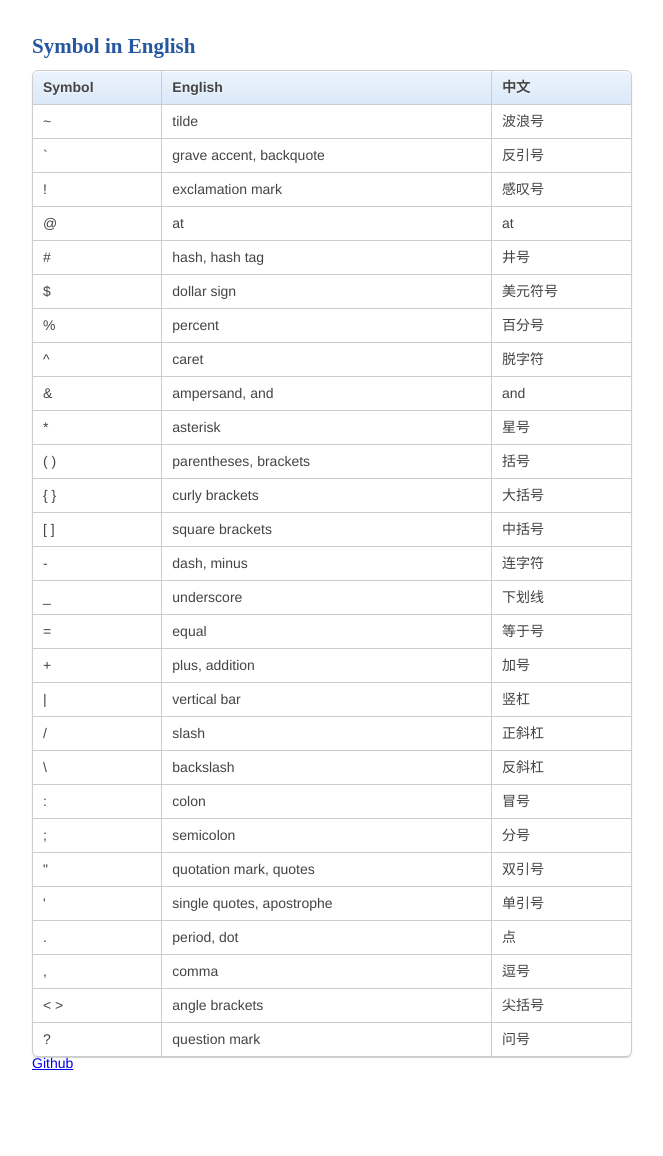
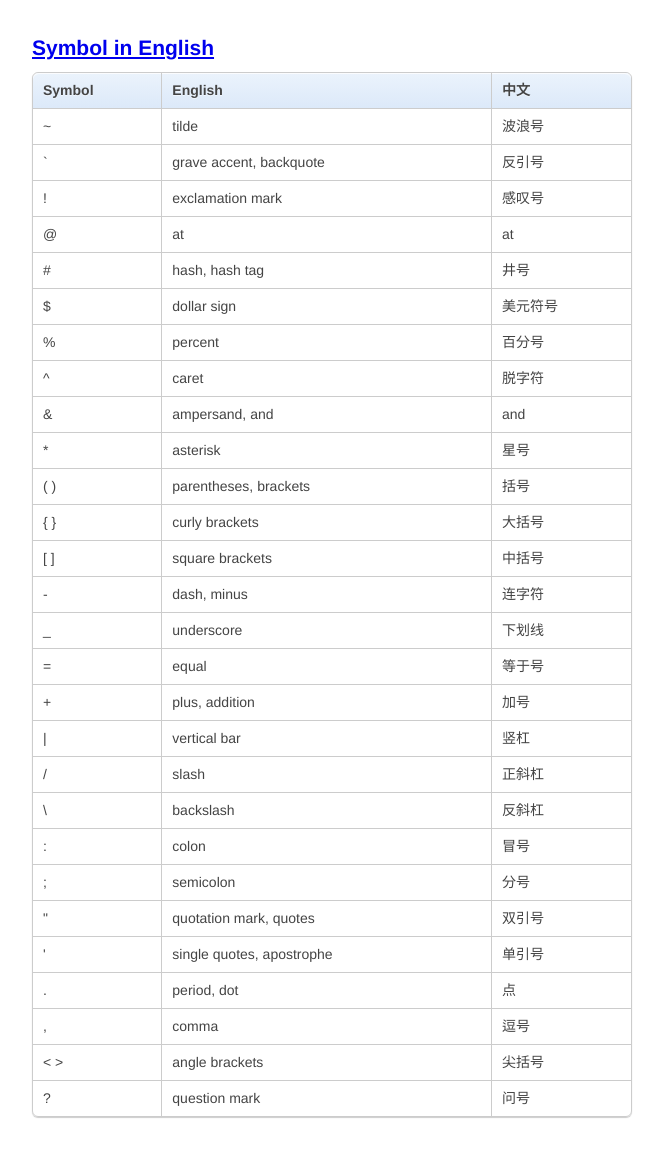
Before and after one commit to weih/symbolinenglish, a plain HTML site: page index.html in a window 1280 px wide. Shown: the whole page, without its empty margins (308-971 px from the left). Before the commit the page ends 1110 px from the top, so only its background shows below. Drawn offline with Linux system fonts and the light colour scheme.

Commit message:
updated.

```diff
--- a/index.html
+++ b/index.html
@@ -4,12 +4,12 @@
     <title>Practical CSS3 tables with rounded corners - demo</title>
 <style>
 
-section {
+body {
     width: 600px;
     margin: 40px auto;
     font-family: "Hiragino Sans GB", Helvetica, 'trebuchet MS', 'Lucida sans', Arial;
     font-size: 14px;
-    line-height: 13px;
+    line-height: 15px;
     color: #444;
 }
 
@@ -102,15 +102,6 @@ table {
   float: left;
 }
 
-h2 {
-  font-family: 'Myriad Pro';
-  color: #2557a1;
-}
-
-footer {
-  margin: 0 auto;
-}
-
 }
 
 </style>
@@ -118,9 +109,13 @@ footer {
 
 <body>
 
-<section>
 <header>
-  <h2>Symbol in English</h2>
+  <h2>
+    <a href="https://github.com/weih/symbolinenglish/tree/gh-pages">
+    Symbol in English
+      </a>
+  </h2>
+
 </header>
 
 <table class="bordered">
@@ -277,9 +272,5 @@ footer {
 </tbody>
 </table>
 
-<footer>
-  <a href="https://github.com/weih/symbolinenglish">Github</a>
-</footer>
-</section>
 </body>
 </html>
```
